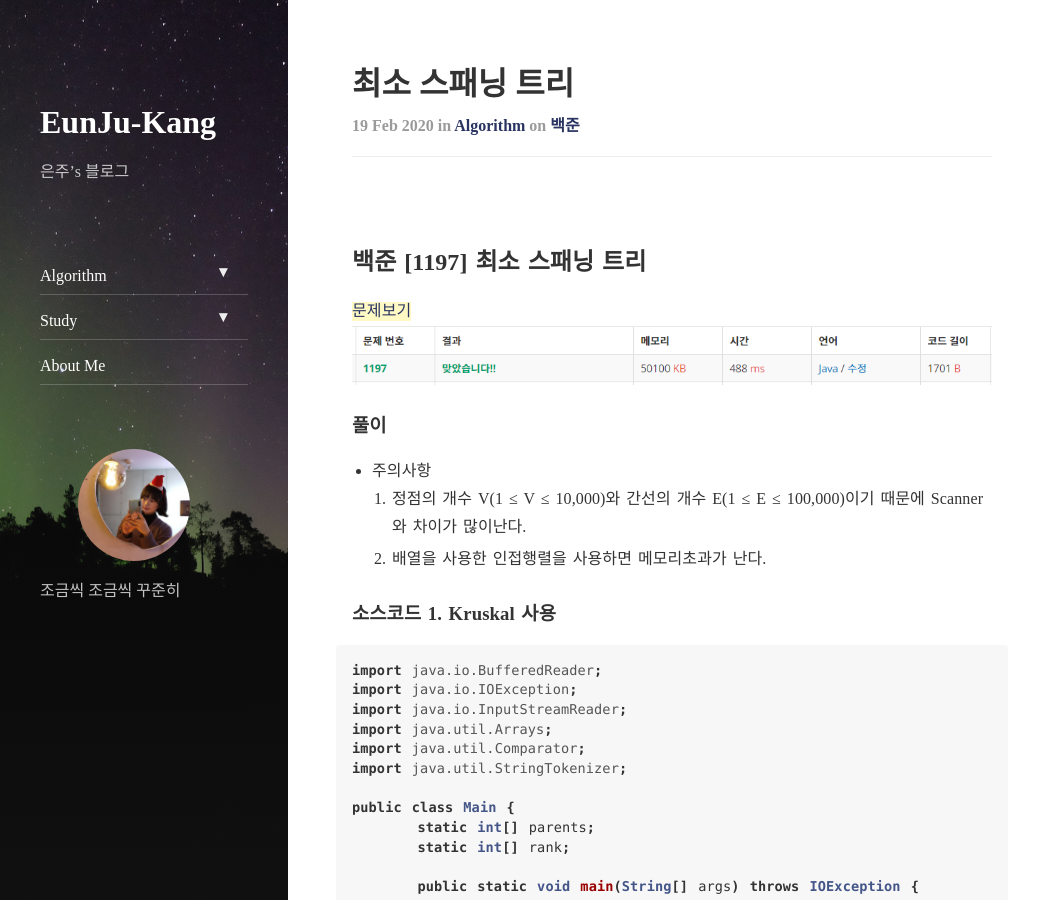
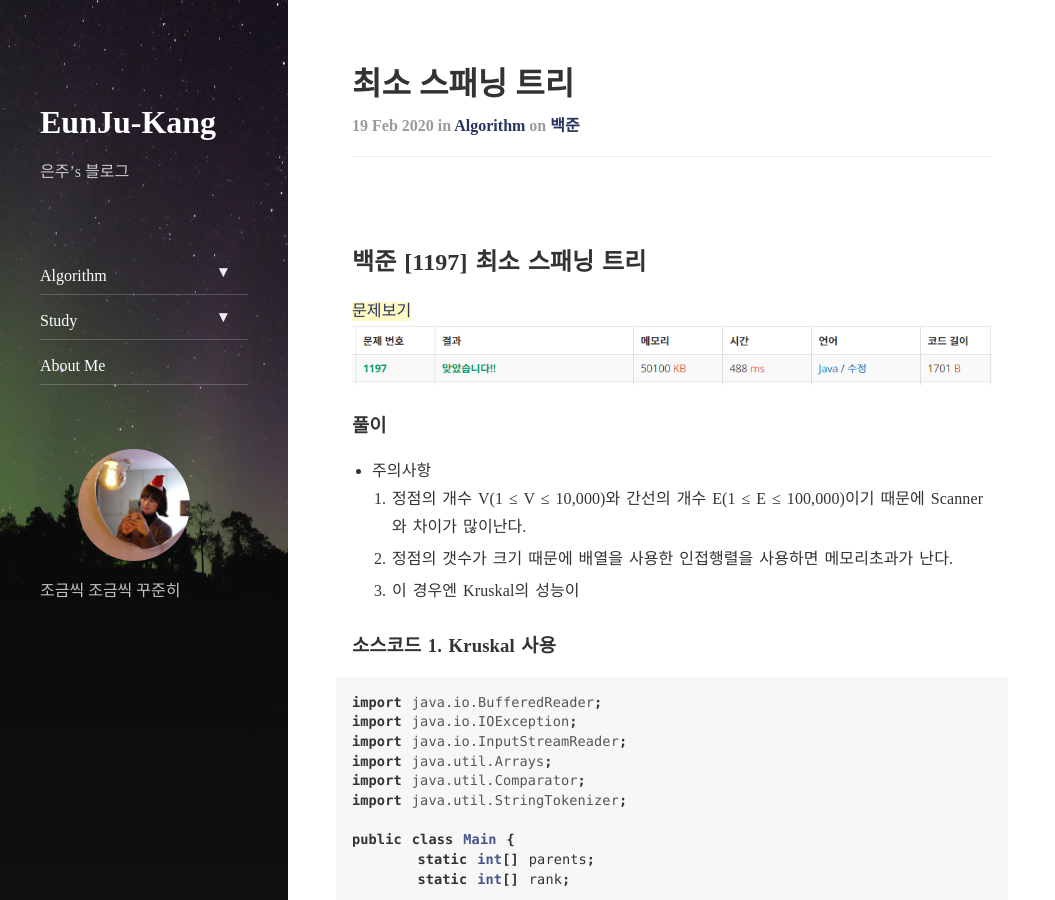
Before and after one commit to EunJu-Kang/EunJu-Kang.github.io, a Jekyll site: the page built from _posts/2020-02-19-algo-1197-최소_스패닝_트리.md, in a window 1280 px wide and 900 px high. Shown: the whole window, without its empty margins (0-1055 px from the left). Built offline with Jekyll 4.4.1, drawn with Linux system fonts in a browser that asks for light colours; nearby versions of some CDN libraries.

Commit message:
Update 2020-02-19-algo-1197-최소_스패닝_트리.md

```diff
--- a/_posts/2020-02-19-algo-1197-최소_스패닝_트리.md
+++ b/_posts/2020-02-19-algo-1197-최소_스패닝_트리.md
@@ -13,7 +13,8 @@ tags: BOJ
 ### 풀이
 - 주의사항
  1. 정점의 개수 V(1 ≤ V ≤ 10,000)와 간선의 개수 E(1 ≤ E ≤ 100,000)이기 때문에 Scanner와 차이가 많이난다.
- 2. 배열을 사용한 인접행렬을 사용하면 메모리초과가 난다.
+ 2. 정점의 갯수가 크기 때문에 배열을 사용한 인접행렬을 사용하면 메모리초과가 난다.
+ 3. 이 경우엔 Kruskal의 성능이
 
 ### 소스코드 1. Kruskal 사용
 ~~~ java
```
